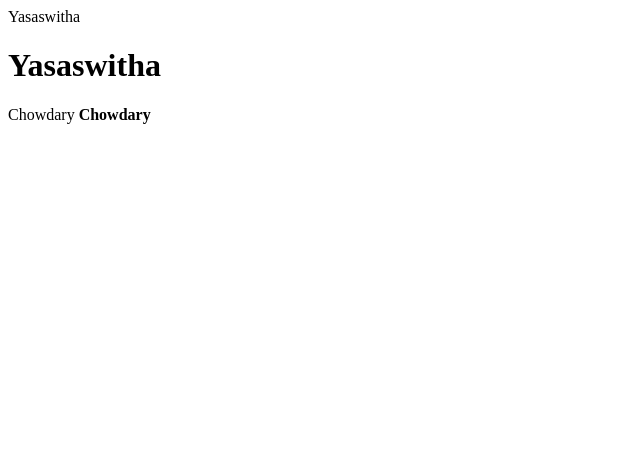
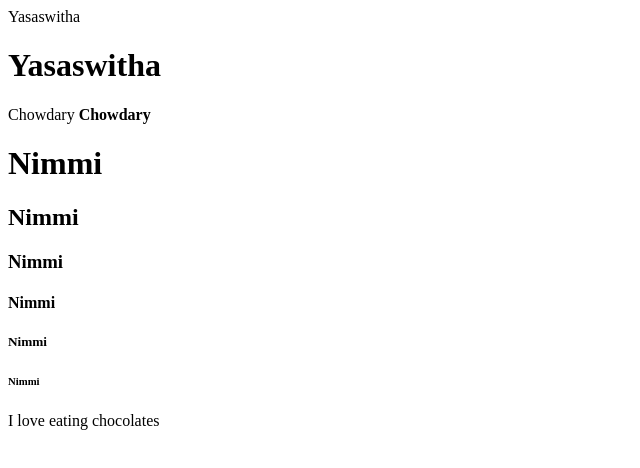
Before and after one commit to YasaswithaChowdary28/VISUALSTUDIO, a plain HTML site: page index.html in a window 1280 px wide. Shown: the whole page, without its empty margins (0-640 px from the left). Drawn offline with Linux system fonts and the light colour scheme.

Commit message:
Heading Tags

```diff
--- a/index.html
+++ b/index.html
@@ -12,5 +12,18 @@
      <!--Inline Elements-->
      <span>Chowdary</span>
      <b>Chowdary</b>
+
+      <!-- Heading Tags -->
+       <h1> Nimmi </h1>
+       <h2> Nimmi </h2>
+       <h3> Nimmi </h3>
+       <h4> Nimmi </h4>
+       <h5> Nimmi </h5>
+       <h6> Nimmi </h6>
+
+        <!-- Paragraph -->
+         <p> I love eating chocolates </p>
+
+
 </body>
 </html>
```
